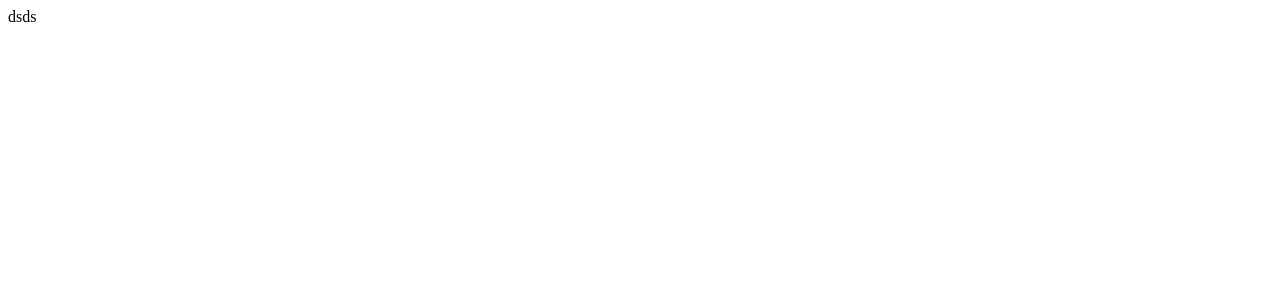
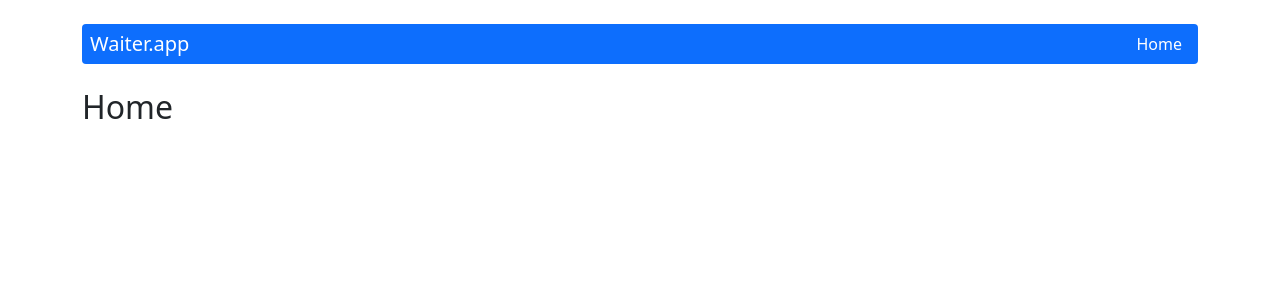
Before and after one commit to luqol/project-react-waiter, a React (Create React App) app: page / in a window 1280 px wide. Shown: the top 300 px of the page. Built offline with nearby package versions, Linux system fonts and the light colour scheme.

Commit message:
Add header and navbar

```diff
--- a/src/App.js
+++ b/src/App.js
@@ -1,10 +1,16 @@
+import { Route, Routes } from "react-router-dom";
+import Home from "./components/pages/Home/Home";
+import { Container } from "react-bootstrap";
+import Header from "./components/views/Header/Header";
 
-
-function App() {
+const App = () => {
   return (
-    <div className="App">
-      dsds
-    </div>
+    <Container>
+      <Header />
+      <Routes>
+        <Route path="/" element={ <Home /> } />
+      </Routes>
+    </Container>
   );
 }
 
--- /dev/null
+++ b/src/components/pages/Home/Home.js
@@ -0,0 +1,9 @@
+
+
+const Home = () => {
+  return(
+    <h2>Home</h2>
+  );
+};
+
+export default Home;
--- /dev/null
+++ b/src/components/views/Header/Header.js
@@ -0,0 +1,10 @@
+import NavBar from "../NavBar/NavBar"
+
+
+const Header = () => {
+    return(
+      <NavBar />
+    );
+  };
+
+  export default Header;
--- /dev/null
+++ b/src/components/views/NavBar/NavBar.js
@@ -0,0 +1,20 @@
+import { Nav, Navbar } from "react-bootstrap";
+import { NavLink } from "react-router-dom";
+
+
+const NavBar = () => {
+  return(
+    <Navbar bg="primary" variant="dark"  className="mt-4 mb-4 p-0 rounded" >
+      <Navbar.Brand href='/' className="ms-2">Waiter.app</Navbar.Brand>
+      <Navbar.Collapse className="justify-content-end">
+        <Navbar.Text className="p-0 me-2">
+          <Nav className="me-auto">
+            <Nav.Link as={NavLink} to="/">Home</Nav.Link>
+          </Nav>
+        </Navbar.Text>
+      </Navbar.Collapse>
+    </Navbar>
+  );
+};
+
+  export default NavBar;
--- a/src/index.js
+++ b/src/index.js
@@ -1,15 +1,19 @@
 import React from 'react';
 import ReactDOM from 'react-dom/client';
 import App from './App';
+import 'bootstrap/dist/css/bootstrap.min.css';
+import { Provider } from 'react-redux';
+import store from './redux/store';
+import { BrowserRouter } from 'react-router-dom';
 
 
 const root = ReactDOM.createRoot(document.getElementById('root'));
 root.render(
   <React.StrictMode>
-    <App />
+    <BrowserRouter>
+      <Provider store={store}>
+        <App />
+      </Provider>
+    </BrowserRouter>
   </React.StrictMode>
 );
-
-// If you want to start measuring performance in your app, pass a function
-// to log results (for example: reportWebVitals(console.log))
-// or send to an analytics endpoint. Learn more: https://bit.ly/CRA-vitals
--- /dev/null
+++ b/src/redux/initialState.js
@@ -0,0 +1,5 @@
+const initialState ={
+    tables: []
+};
+
+export default initialState;
--- /dev/null
+++ b/src/redux/store.js
@@ -0,0 +1,18 @@
+import { createStore, combineReducers } from "redux";
+import initialState from "./initialState";
+import tablesReducer from './tablesRedux';
+
+
+const subreducers = {
+    tables: tablesReducer,
+};
+
+const reducer = combineReducers(subreducers);
+
+const store = createStore(
+    reducer,
+    initialState,
+    window.__REDUX_DEVTOOLS_EXTENSION__ && window.__REDUX_DEVTOOLS_EXTENSION__(),
+);
+
+export default store;
```
Also changed, not shown: src/redux/tablesRedux.js (added).
